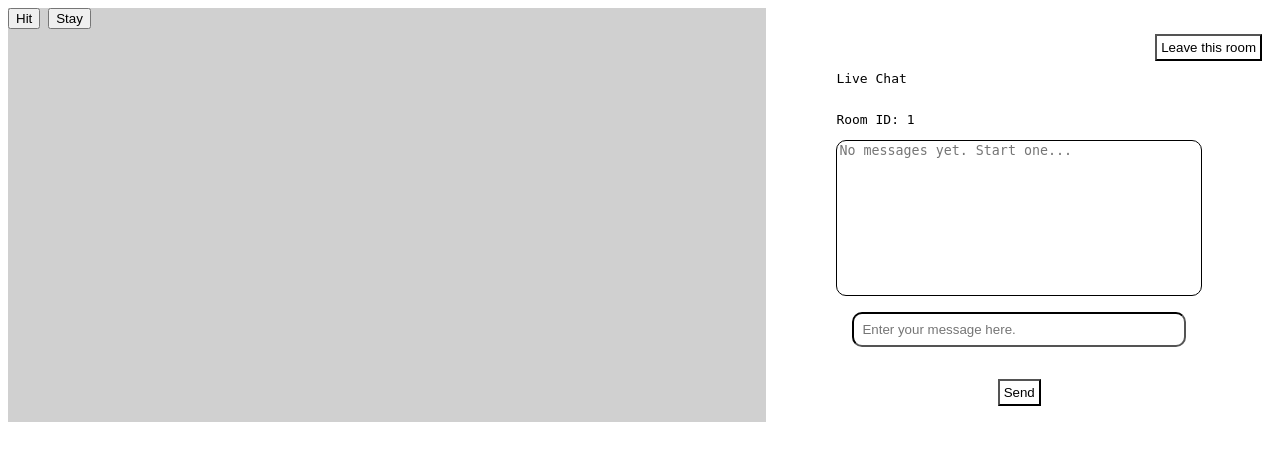
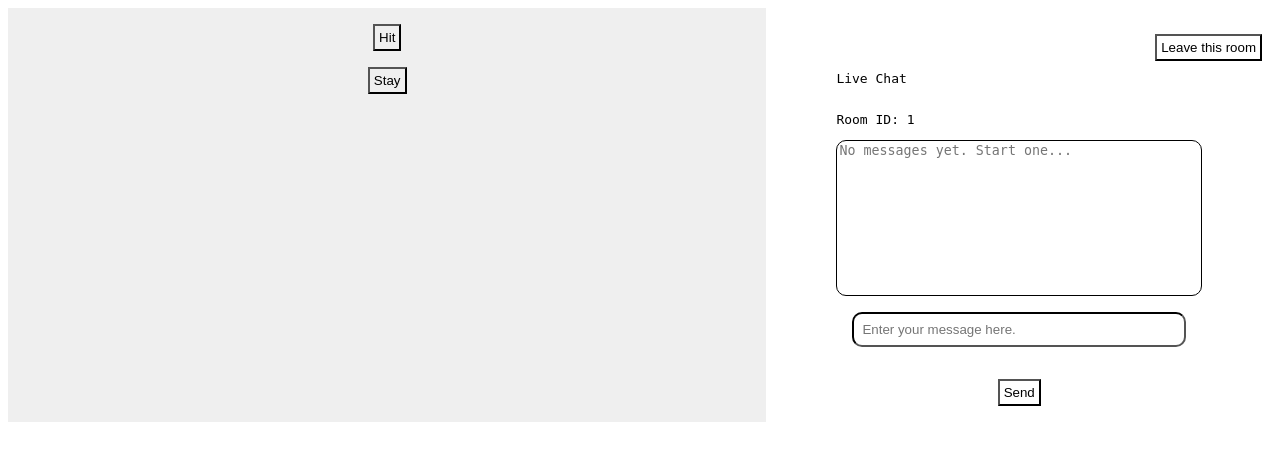
Before and after one commit to pakabuka/csc210, a Flask app: template project/templates/chess.html in a window 1280 px wide. Shown: the top 461 px of the page. Run offline with Flask 2, Linux system fonts and the light colour scheme; the template is opened without the code that fills it, so the values that code supplies are empty; a user stored in the database is signed in; some libraries are stand-ins or nearby versions.

Commit message:
Update chess.css

```diff
--- a/project/static/chess.css
+++ b/project/static/chess.css
@@ -9,9 +9,10 @@ body{
     grid-row-gap: 0px;
     }
 
+
 .div1 {
     /* padding-top: 200px; */
-    background-color: rgba(0, 0, 0, 0.185);
+    background-color: rgba(168, 168, 168, 0.185);
     grid-area: 1 / 1 / 6 / 4;
  }
 .div2 {
@@ -42,6 +43,26 @@ body {
     color: black;
     transition: 250ms
   }
+
+
+.button {
+  /* border: 1px solid black; */
+  border-color: black;
+  font-family: sans-serif;
+  background: transparent;
+  color: black;
+  display: block;
+  margin: 1rem auto;
+  min-width: 1px;
+  padding: 0.25rem;
+  transition: 250ms  ease-in;
+}
+
+.button:hover, .button:focus {
+  color: white;
+  background-color: black;
+  transition: 250ms  ease-in;
+}
 
 .leavebutton {
     /* border: 1px solid black; */
@@ -84,6 +105,7 @@ right: 10px;
     transition: 250ms  ease-in;
 }
 
+
 .textarea{
     font-family: monospace;
     overflow: scroll;
```
